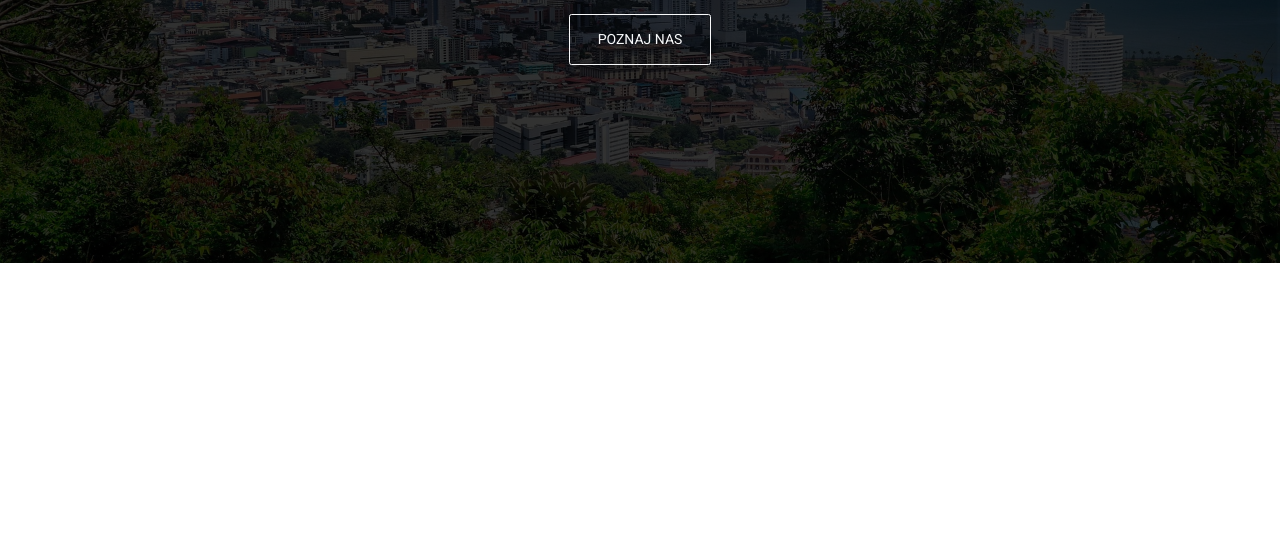
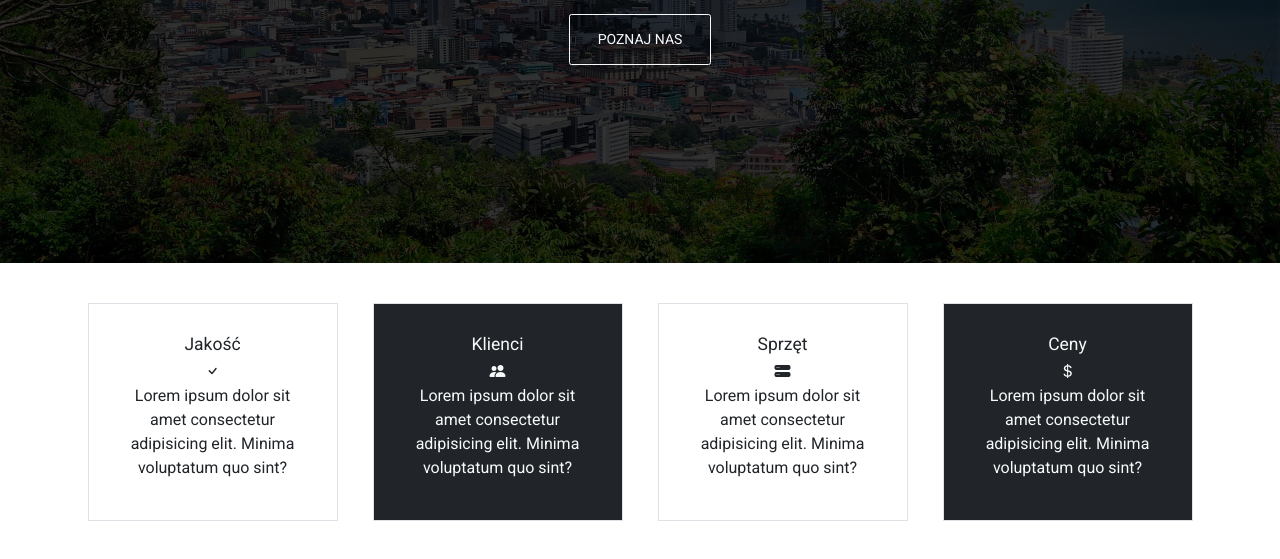
Before and after one commit to EwelinaManiecka/mnx-studio-bootstrap, a plain HTML site: page index.html in a window 1280 px wide. Shown: the part 337-896 px from the top of the page. Before the commit the page ends 800 px from the top, so only its background shows below. Drawn offline with nearby package versions, Linux system fonts and the light colour scheme.

Commit message:
add section aboutus in html

```diff
--- a/index.html
+++ b/index.html
@@ -59,6 +59,45 @@
       </div>
     </section>
 
+    <main>
+      <section id="aboutus">
+        <div class="container py-5 aboutus-boxes">
+          <div class="row text-center">
+
+            <div class="col-12 col-md-6 col-lg-3">
+              <div class="aboutus-box m-3 p-4 p-lg-5 border text-dark">
+                <h3>Jakość</h3>
+                <i class="bi bi-check aboutus-icon"></i>
+                <p>Lorem ipsum dolor sit amet consectetur adipisicing elit. Minima voluptatum quo sint?</p>
+              </div>
+            </div>
+            <div class="col-12 col-md-6 col-lg-3">
+              <div class="aboutus-box m-3 p-4 p-lg-5 border text-light bg-dark">
+                <h3>Klienci</h3>
+                <i class="bi bi-people-fill aboutus-icon"></i>
+                <p>Lorem ipsum dolor sit amet consectetur adipisicing elit. Minima voluptatum quo sint?</p>
+              </div>
+            </div>
+            <div class="col-12 col-md-6 col-lg-3">
+              <div class="aboutus-box m-3 p-4 p-lg-5 border text-dark">
+                <h3>Sprzęt</h3>
+                <i class="bi bi-hdd-stack-fill aboutus-icon"></i>
+                <p>Lorem ipsum dolor sit amet consectetur adipisicing elit. Minima voluptatum quo sint?</p>
+              </div>
+            </div>
+            <div class="col-12 col-md-6 col-lg-3">
+              <div class="aboutus-box m-3 p-4 p-lg-5 border text-light bg-dark">
+                <h3>Ceny</h3>
+                <i class="bi bi-currency-dollar aboutus-icon"></i>
+                <p>Lorem ipsum dolor sit amet consectetur adipisicing elit. Minima voluptatum quo sint?</p>
+              </div>
+            </div>
+
+          </div>
+        </div>
+      </section>
+    </main>
+
     <script
       src="https://cdn.jsdelivr.net/npm/bootstrap@5.0.2/dist/js/bootstrap.bundle.min.js"
       integrity="sha384-MrcW6ZMFYlzcLA8Nl+NtUVF0sA7MsXsP1UyJoMp4YLEuNSfAP+JcXn/tWtIaxVXM"
--- a/scss/styles.scss
+++ b/scss/styles.scss
@@ -62,11 +62,15 @@ body {
 }
 
 .home .welcome-text {
-  font-size: 2.2em;
+  font-size: 1.4em;
 }
 
 @media (min-width: 768px) {
   .home {
     background-image: url("../img/panama-city-big.jpg");
   }
+
+  .home .welcome-text {
+    font-size: 2.2em;
+  }
 }
```
Also changed, not shown: css/styles.css, 1 other file.
